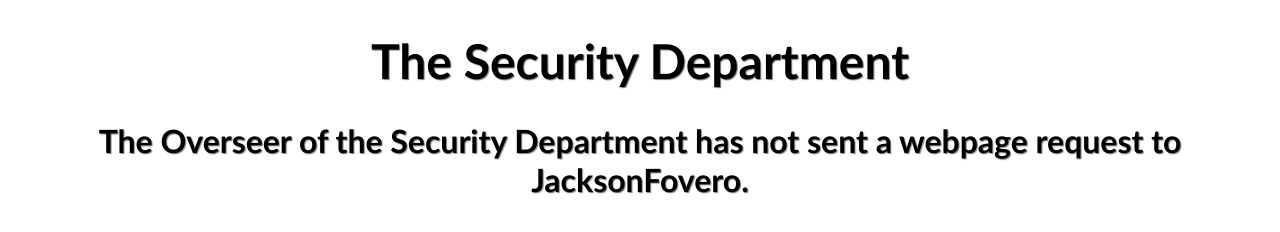
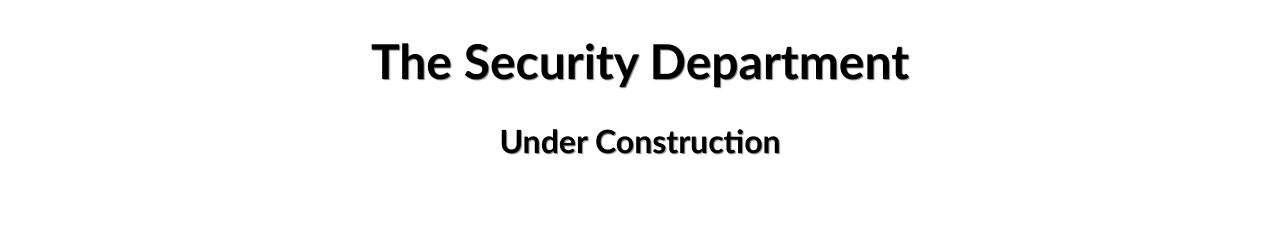
Before and after one commit to PSCPF/pscpf.github.io, a plain HTML site: page departments/sd.html in a window 1280 px wide. Drawn offline with Linux system fonts and the light colour scheme.

Commit message:
Added 'Under Construction' to the SD webpage.

```diff
--- a/departments/sd.html
+++ b/departments/sd.html
@@ -13,12 +13,12 @@
     <meta name="description" content="The official website for PikachuFantastics' SCPF.">
     <meta name="author" content="JacksonFovero">
     <meta name="viewport" content="width=device-width, initial-scale=1.0">
-    <title>SD</title>
+    <title>Security Department</title>
     <script src="/scripts.js"></script>
     <link rel="stylesheet" href="/styles.css">
   </head>
   <body>
     <h1>The Security Department</h1>
-    <h2>The Overseer of the Security Department has not sent a webpage request to JacksonFovero.</h2>
+    <h2>Under Construction</h2>
   </body>
 </html>
```
